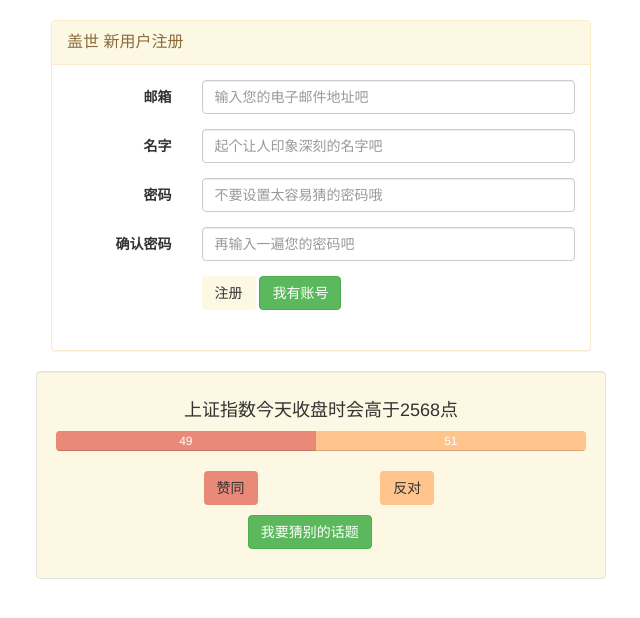
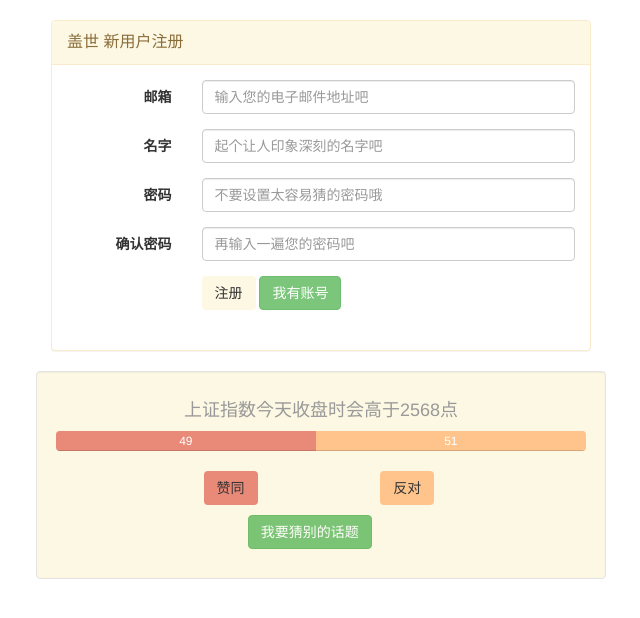
Before and after one commit to StevenSLXie/GuessWhat, a Django app: page / in a window 1280 px wide. Shown: the top 618 px of the page, without its empty margins (319-959 px from the left). Run offline with Django 3.2, Linux system fonts and the light colour scheme; data comes from the database, SQL or seed files in the repository; parts of the project's set-up code (start-up, migrations or seed data) failed here and were passed over; some libraries are stand-ins or nearby versions.

Commit message:
changed a bit signup

```diff
--- a/Guess/templates/signup.html
+++ b/Guess/templates/signup.html
@@ -11,6 +11,7 @@
     .progress-bar-c1 {background: rgba(233, 137,119 , 1);}
     .progress-bar-c2 {background: rgba(255,196,140,1);}
     .well-frame-c {background: rgba(252,248,227,1);}
+    .btn-success {opacity: 0.8;}
 </style>
 
 
@@ -73,7 +74,7 @@
          </div>
 
         <div class="well well-frame-c col-md-6 col-xs-6 col-lg-offset-3 col-md-offset-3 col-xs-offset-3 col-lg-offset-3">
-        <h4 class="text-center">{{ game.headline }}</h4>
+        <h4 class="text-center text-muted">{{ game.headline }}</h4>
             <div class="progress">
                 <div class="progress-bar progress-bar-c1" style="width: {{ game.price_home }}%">{{ game.price_home }}</div>
                 <div class="progress-bar progress-bar-c2" style="width: {{ game.price_away }}%">{{ game.price_away }}</div>
```
